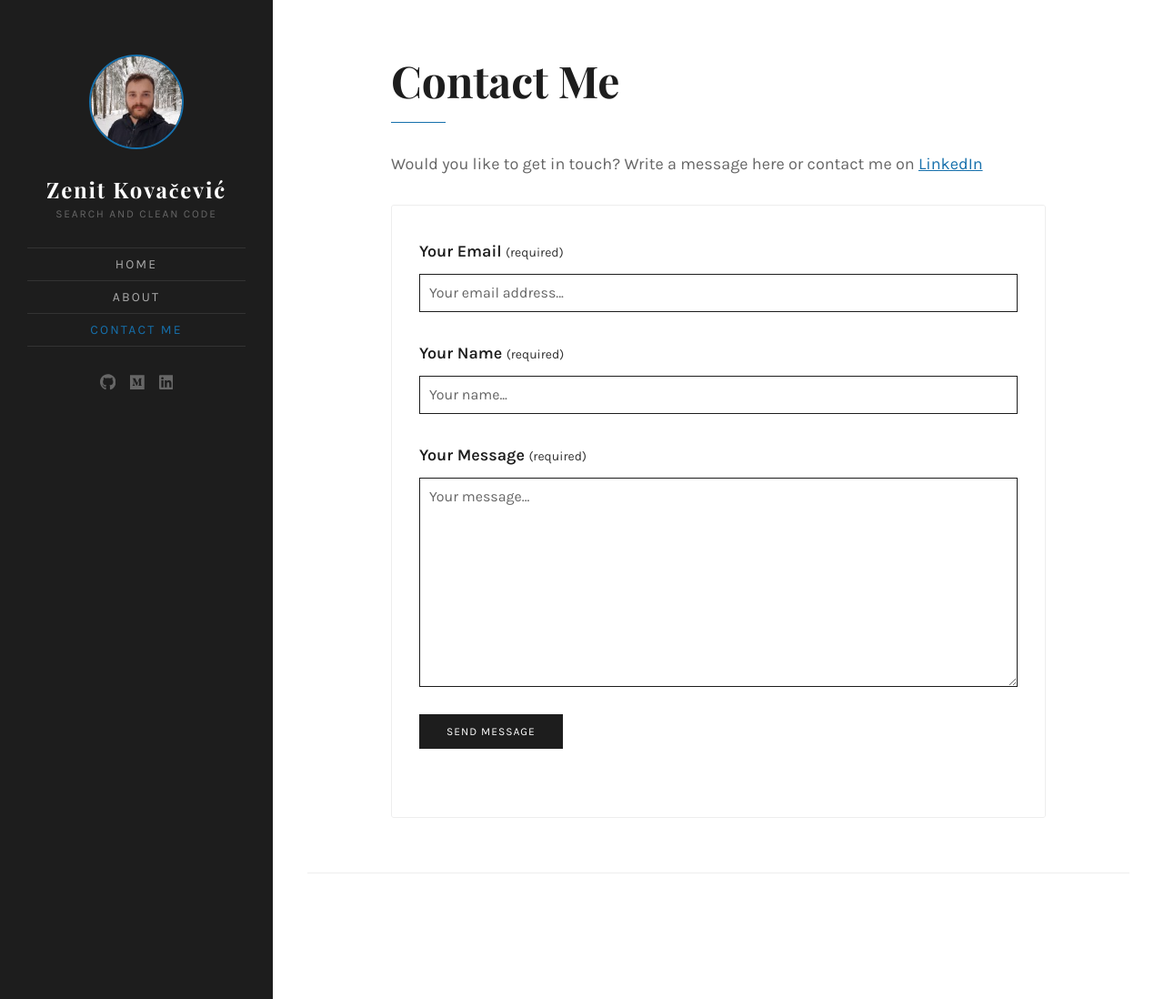
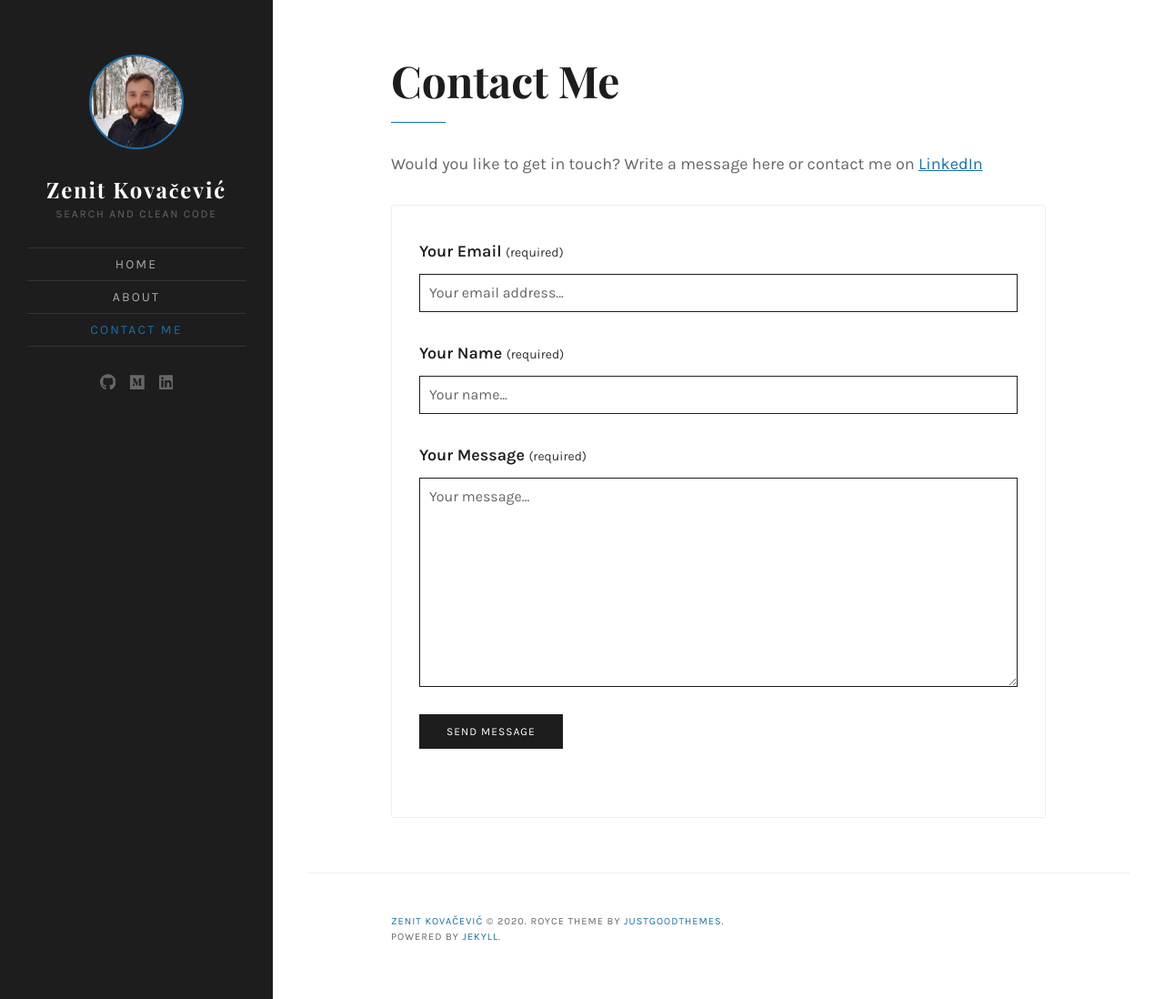
Before and after one commit to ZenitK/zenitk.github.io, a Jekyll site: the page built from contact.html, in a window 1280 px wide and 1098 px high. Shown: the whole window at 91% size. Built offline with Jekyll 4.4.1, drawn with Linux system fonts in a browser that asks for light colours; some web fonts are replaced.

Commit message:
footer is back

```diff
--- a/_includes/footer.html
+++ b/_includes/footer.html
@@ -1,4 +1,10 @@
 <footer id="colophon" class="site-footer">
+    <p class="site-info inner">
+        <a href="#">{{ site.name }}</a> &copy; {{ site.time | date: '%Y' }}. Royce theme by
+        <a target="_blank" href="https://justgoodthemes.com/">JustGoodThemes</a>.
+        <br />
+        Powered by <a target="_blank" href="https://jekyllrb.com/">Jekyll</a>.
+    </p>
     <a id="back-to-top" class="back-to-top" href="#page">
         <span class="icon-arrow-up" aria-hidden="true"></span>
         <span class="screen-reader-text">Back to top</span>
--- a/_sass/_structure.scss
+++ b/_sass/_structure.scss
@@ -18,7 +18,7 @@
 }
 
 .site-content {
-  padding: 3vw;
+  padding: 3vw 3vw 3.5em 3vw;
 }
 
 .site-main {
```
Also changed, not shown: contact.html (line endings or trailing spaces).
